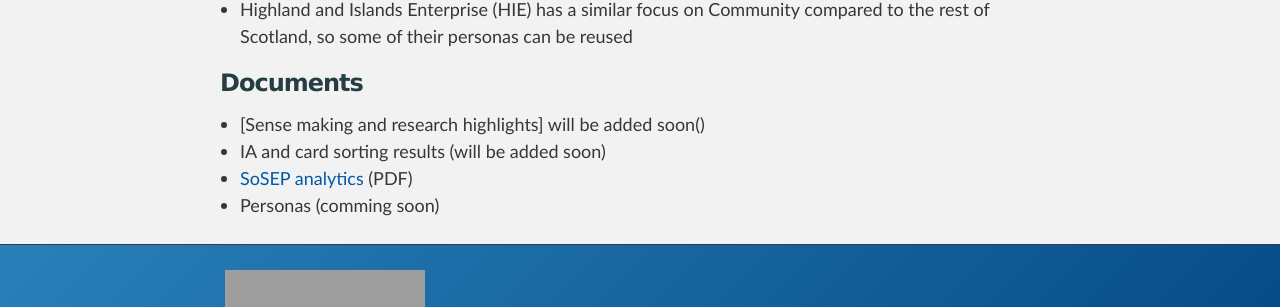
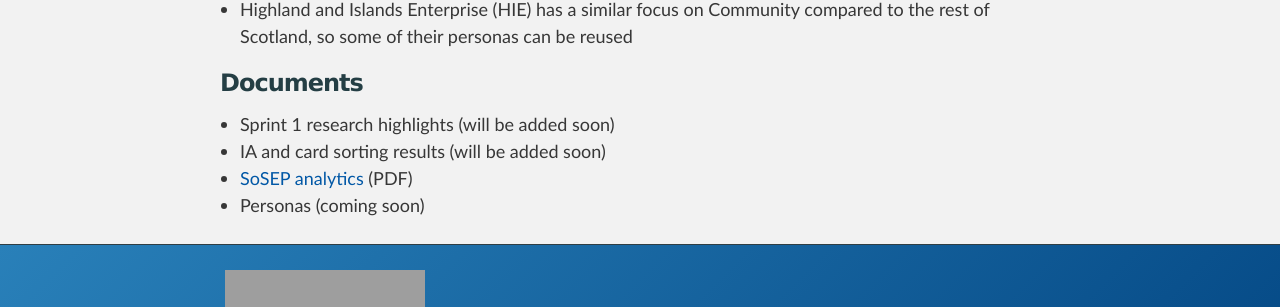
Before and after one commit to scotentSD/SOSE, a Jekyll site: the page built from _posts/2020-02-04-sensemaking-04-02-2020.md, in a window 1280 px wide. Shown: the part 780-1087 px from the top of the page. Built offline with Jekyll 4.4.1, drawn with Linux system fonts in a browser that asks for light colours.

Commit message:
SK - fix typos

```diff
--- a/_posts/2020-02-04-sensemaking-04-02-2020.md
+++ b/_posts/2020-02-04-sensemaking-04-02-2020.md
@@ -21,7 +21,7 @@ display_date: Week starting 03/02/20 # Date to show on the page
 - Highland and Islands Enterprise (HIE) has a similar focus on Community compared to the rest of Scotland, so some of their personas can be reused
 
 ### Documents
-- [Sense making and research highlights] will be added soon()
+- Sprint 1 research highlights (will be added soon)
 - IA and card sorting results (will be added soon)
 - [SoSEP analytics](../files/sosep-website-analytics-Nov19-Jan20.pdf) (PDF)
-- Personas (comming soon)
+- Personas (coming soon)
```
